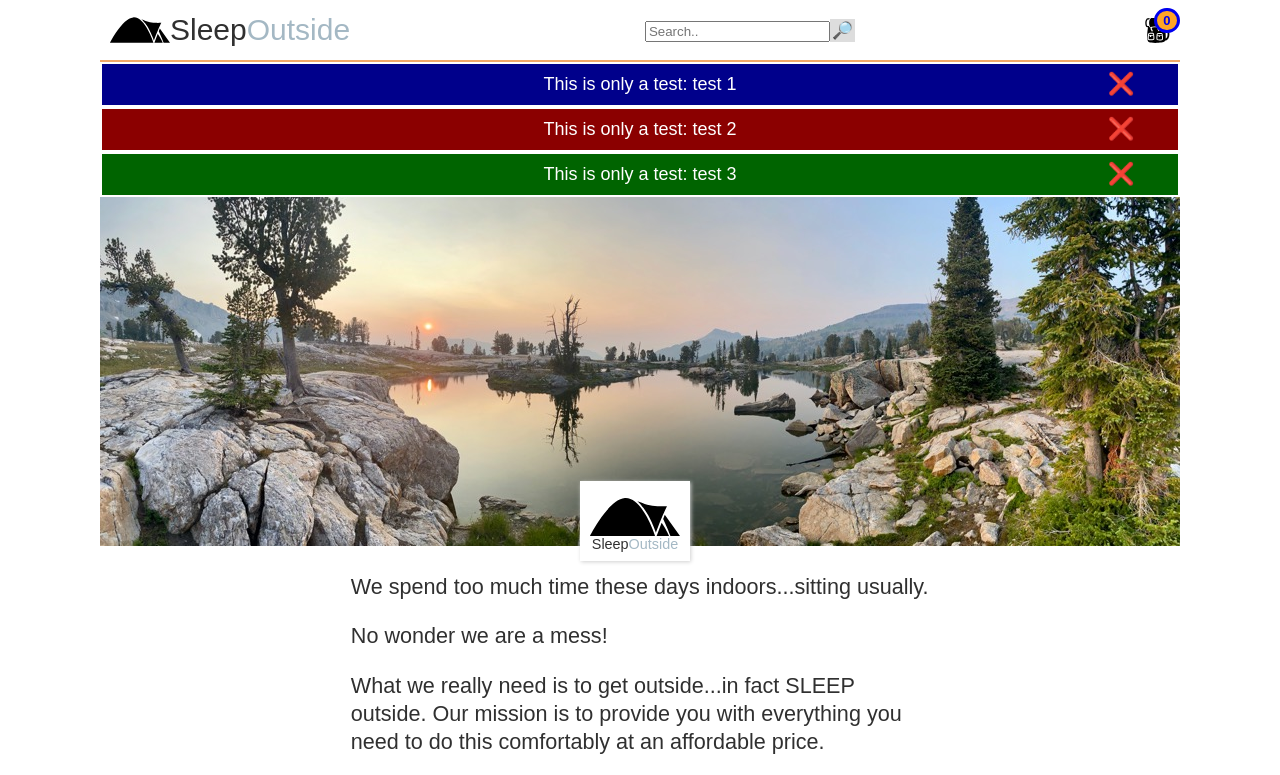
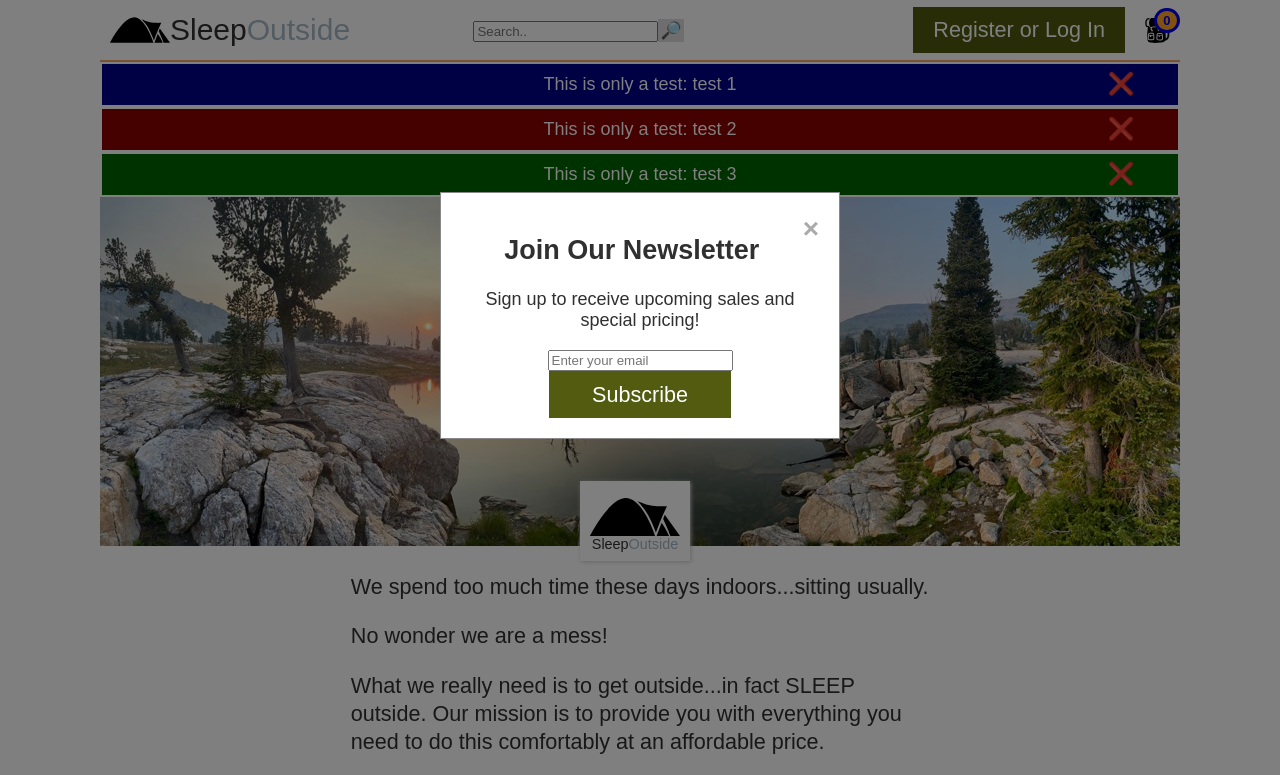
Before and after one commit to Genderson/wdd330-sleepoutside, a website built with Vite: page src/index.html in a window 1280 px wide. Shown: the top 775 px of the page. Built offline with nearby package versions, Linux system fonts and the light colour scheme; no server answers.

Commit message:
added login feature and newsletter

```diff
--- a/src/css/style.css
+++ b/src/css/style.css
@@ -368,3 +368,54 @@ footer {
   display: flex;
   justify-content: center;
 }
+
+/* Style for the pop-up overlay */
+.popup {
+  display: none; /* Hide the pop-up by default */
+  position: fixed;
+  z-index: 1000; /* Ensure pop-up is on top */
+  left: 0;
+  top: 0;
+  width: 100%;
+  height: 100%;
+  background-color: rgba(0, 0, 0, 0.5); /* Semi-transparent background */
+}
+
+/* Style for the pop-up content box */
+.popup-content {
+  background-color: white;
+  margin: 15% auto; /* Center the pop-up */
+  padding: 20px;
+  border: 1px solid #888;
+  width: 80%;
+  max-width: 400px;
+  text-align: center;
+}
+
+/* Style for the close button */
+.close {
+  color: #aaa;
+  float: right;
+  font-size: 28px;
+  font-weight: bold;
+}
+
+/* Hover effect for the close button */
+.close:hover,
+.close:focus {
+  color: black;
+  text-decoration: none;
+  cursor: pointer;
+}
+
+#loginRegister {
+  margin-right: 20px;
+  padding: 10px 20px;
+  color: white;
+  border: none;
+  cursor: pointer;
+}
+
+#loginRegister:hover {
+  background-color: rgba(0, 0, 0, 0.5); /* Semi-transparent background */;
+}
--- a/src/index.html
+++ b/src/index.html
@@ -83,5 +83,7 @@
     </main>
     <footer id="main-footer"></footer>
     <script src="./js/totalCartItems.mjs" type="module"></script>
+    <script src="./js/popUp.mjs"></script>
+    <script src="./js/loginRegister.mjs" type="module"></script>
   </body>
 </html>
--- /dev/null
+++ b/src/js/loginRegister.mjs
@@ -0,0 +1,55 @@
+function initLoginPopup() {
+    // Get the pop-up element
+    const loginPopup = document.getElementById('loginPopup');
+    // Get the close button element inside the pop-up
+    const closeBtn = document.querySelector('.popup .close');
+    // Get the register/login button element in the top bar
+    const loginRegisterBtn = document.getElementById('loginRegister');
+
+    // Function to display the pop-up
+    function showPopup() {
+        loginPopup.style.display = 'block'; // Show the pop-up
+    }
+
+    // Function to hide the pop-up
+    function closePopup() {
+        loginPopup.style.display = 'none'; // Hide the pop-up
+    }
+
+    // Add click event listener to the close button to close the pop-up
+    closeBtn.addEventListener('click', closePopup);
+
+    // Add click event listener to the register/login button to show the pop-up
+    loginRegisterBtn.addEventListener('click', showPopup);
+
+    // Handle form submission for logging in
+    document.getElementById('loginForm').addEventListener('submit', (e) => {
+        e.preventDefault(); // Prevent the default form submission
+        const email = document.getElementById('email').value; // Get the email value
+        const password = document.getElementById('password').value; // Get the password value
+        console.log(`Logging in with email: ${email} and password: ${password}`);
+        // Add your login logic here
+        closePopup(); // Close the pop-up after logging in
+    });
+
+    // Handle register link click
+    document.getElementById('registerLink').addEventListener('click', (e) => {
+        e.preventDefault(); // Prevent the default link action
+        console.log('Redirect to register page');
+        // Add your register logic here
+        closePopup(); // Close the pop-up after clicking the register link
+    });
+}
+
+// Load the login/register pop-up HTML and initialize it
+document.addEventListener('DOMContentLoaded', () => {
+    // Fetch the login/register pop-up HTML
+    fetch('./pop-up/loginPopup.html')
+        .then(response => response.text())
+        .then(data => {
+            // Insert the pop-up HTML into the body of the page
+            document.body.insertAdjacentHTML('beforeend', data);
+            // Initialize the login/register pop-up after it is loaded
+            initLoginPopup();
+        });
+});
--- /dev/null
+++ b/src/js/popUp.mjs
@@ -0,0 +1,55 @@
+// Function to initialize the pop-up
+function initNewsletterPopup() {
+    // Get the pop-up element
+    const popup = document.getElementById('popup');
+    // Get the close button element inside the pop-up
+    const closeBtn = document.querySelector('.popup .close');
+    // Get the subscribe button element inside the pop-up
+    const subscribeBtn = document.getElementById('subscribe');
+
+    // Function to display the pop-up
+    function showPopup() {
+        popup.style.display = 'block';
+    }
+
+    // Function to hide the pop-up
+    function closePopup() {
+        popup.style.display = 'none';
+    }
+
+    // Add click event listener to close button to close the pop-up
+    closeBtn.addEventListener('click', closePopup);
+
+    // Add click event listener to subscribe button to handle subscription logic
+    subscribeBtn.addEventListener('click', () => {
+        // Get the value of the email input field
+        const email = document.getElementById('email').value;
+        if (email) {
+            // Handle the subscription logic here, e.g., send the email to the server
+            console.log(`Subscribed with email: ${email}`);
+            // Close the pop-up after subscribing
+            closePopup();
+        } else {
+            // Alert the user if the email field is empty
+            alert('Please enter your email address.');
+        }
+    });
+
+    // Show the pop-up when the user visits the homepage or the cart page
+    if (window.location.pathname === '/' || window.location.pathname === '/cart') {
+        showPopup();
+    }
+}
+
+// Load the pop-up HTML and initialize it
+document.addEventListener('DOMContentLoaded', () => {
+    // Fetch the pop-up HTML
+    fetch('/pop-up/popup.html')
+        .then(response => response.text())
+        .then(data => {
+            // Insert the pop-up HTML into the body of the page
+            document.body.insertAdjacentHTML('beforeend', data);
+            // Initialize the pop-up after it is loaded
+            initNewsletterPopup();
+        });
+});
--- /dev/null
+++ b/src/pop-up/loginPopup.html
@@ -0,0 +1,18 @@
+<div id="loginPopup" class="popup">
+    <div class="popup-content">
+        <!-- Close button for the pop-up -->
+        <span class="close">&times;</span>
+        <!-- Header for the pop-up -->
+        <h2>Log In or Register</h2>
+        <!-- Form for logging in -->
+        <form id="loginForm">
+            <label for="email">Email:</label>
+            <input type="email" id="email" name="email" required>
+            <label for="password">Password:</label>
+            <input type="password" id="password" name="password" required>
+            <button type="submit">Log In</button>
+        </form>
+        <!-- Link to register (Link is currently a place holder)-->
+        <p>Don't have an account? <a href="#" id="registerLink">Register here</a></p>
+    </div>
+</div>
--- /dev/null
+++ b/src/pop-up/popup.html
@@ -0,0 +1,15 @@
+<!-- Popup: button to close,  -->
+<div id="popup" class="popup">
+    <div class="popup-content">
+        <!-- This is the close button for the pop-up -->
+        <span class="close">&times;</span>
+        <!-- Header for the pop-up -->
+        <h2>Join Our Newsletter</h2>
+        <!-- Description text for the pop-up -->
+        <p>Sign up to receive upcoming sales and special pricing!</p>
+        <!-- Input field for the email address -->
+        <input type="email" id="email" placeholder="Enter your email">
+        <!-- Button to subscribe to the newsletter -->
+        <button id="subscribe">Subscribe</button>
+    </div>
+</div>
--- a/src/public/partials/header.html
+++ b/src/public/partials/header.html
@@ -8,6 +8,8 @@
     <button type="submit"><span class="search">🔎</span></button>
   </form>
 </div>
+<!-- Button to log in or register -->
+<button id="loginRegister">Register or Log In</button>
 <div class="cart">
   <a href="/cart/index.html">
     <svg xmlns="http://www.w3.org/2000/svg" viewBox="0 0 100 100">
```
Also changed, not shown: src/public/partials/footer.html (+2 -0 lines).
